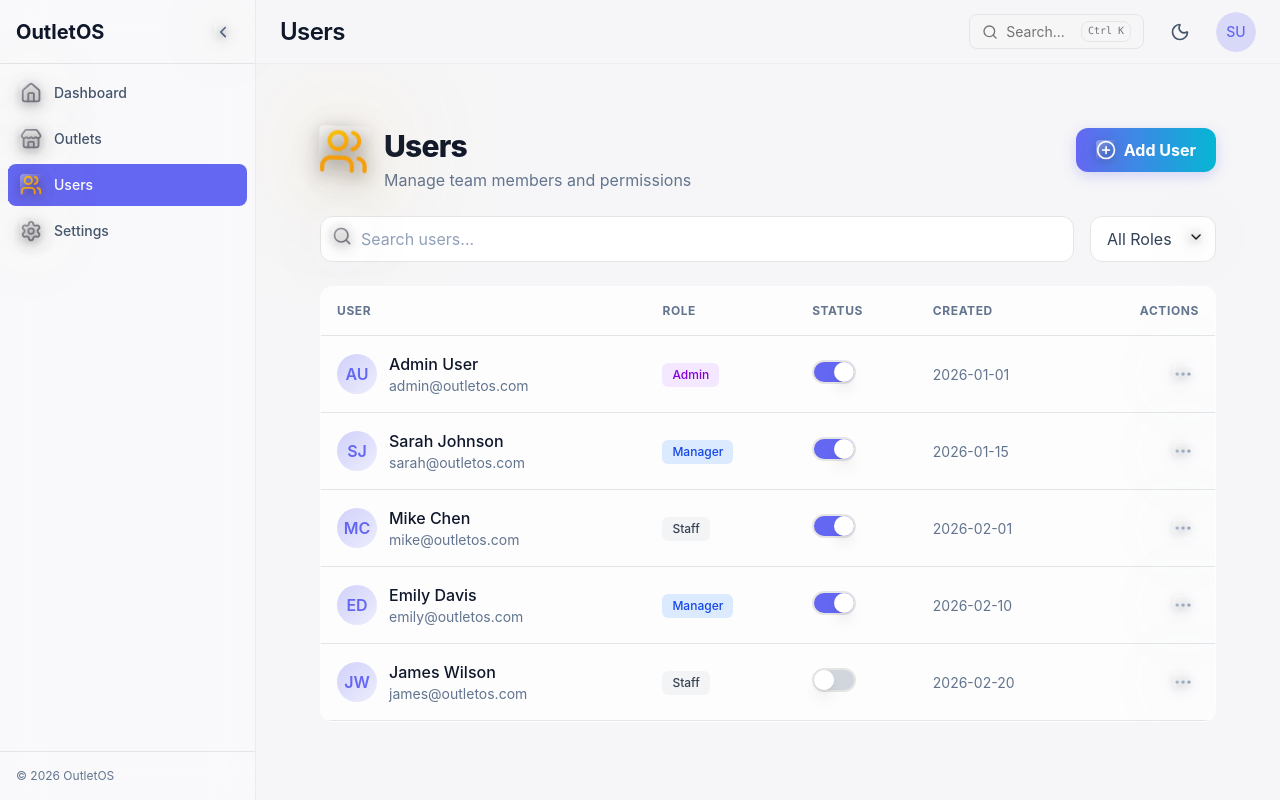
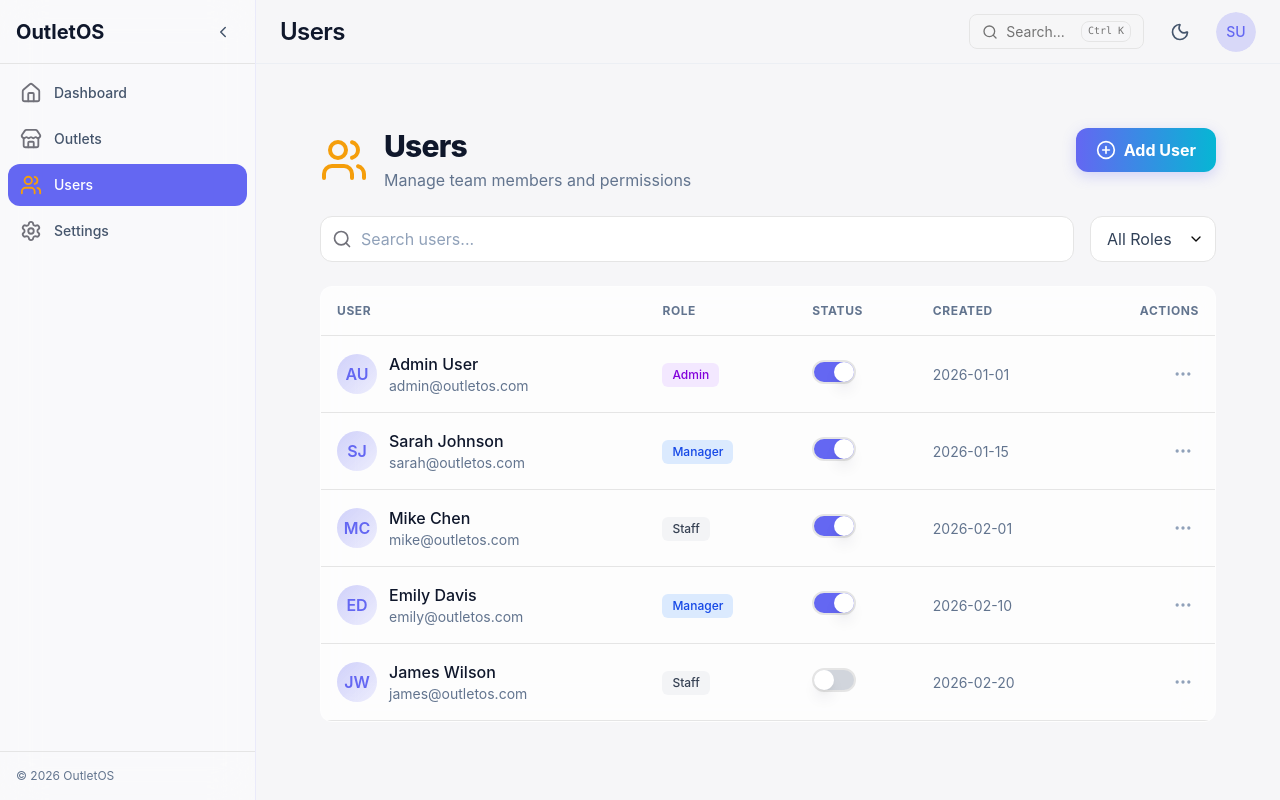
Before and after one commit to akashpaul404/outletos, a React (Vite) app: page /users in a window 1280 px wide. Built offline with nearby package versions, Linux system fonts and the light colour scheme; sample sign-in values are in the browser's storage.

Commit message:
fix: clean flat icons, pill active sidebar

```diff
--- a/src/components/layout/Sidebar.tsx
+++ b/src/components/layout/Sidebar.tsx
@@ -104,9 +104,9 @@ export default function Sidebar() {
                         to={item.to}
                         className={({ isActive }) =>
                             cn(
-                                "relative flex items-center gap-3 rounded-lg px-3 py-2.5 text-sm font-medium transition-all duration-200",
+                                "flex items-center gap-3 rounded-xl px-3 py-2.5 text-sm font-medium transition-all duration-200",
                                 isActive
-                                    ? "bg-primary dark:bg-primary/10 text-white dark:text-primary"
+                                    ? "bg-primary text-white"
                                     : "text-slate-600 dark:text-slate-400 hover:bg-slate-100 dark:hover:bg-white/5 hover:text-slate-900 dark:hover:text-white",
                                 collapsed && "justify-center px-2"
                             )
@@ -136,15 +136,6 @@ export default function Sidebar() {
                                         </motion.span>
                                     )}
                                 </AnimatePresence>
-                                {/* Active indicator */}
-                                {isActive && (
-                                    <motion.div
-                                        layoutId="activeIndicator"
-                                        className="absolute left-0 h-8 w-1 rounded-r-full bg-primary"
-                                        initial={false}
-                                        transition={{ type: "spring", stiffness: 500, damping: 30 }}
-                                    />
-                                )}
                             </motion.div>
                         )}
                     </NavLink>
--- a/src/components/ui/icon-3d.tsx
+++ b/src/components/ui/icon-3d.tsx
@@ -1,7 +1,5 @@
-import { motion } from 'framer-motion'
 import { cn } from '@/lib/utils'
 import { type LucideIcon } from 'lucide-react'
-import { type CSSProperties } from 'react'
 
 interface Icon3DProps {
   icon: LucideIcon
@@ -16,81 +14,13 @@ export function Icon3D({
   className,
   size = 24,
   color = 'currentColor',
-  hoverRotate = true
 }: Icon3DProps) {
-
   return (
-    <motion.div
-      className={cn("inline-flex items-center justify-center relative", className)}
-      whileHover={hoverRotate ? {
-        rotateY: 15,
-        rotateX: 10,
-        scale: 1.15,
-        transition: {
-          duration: 0.3,
-          ease: "easeOut"
-        }
-      } : {
-        scale: 1.1,
-        transition: { duration: 0.2 }
-      }}
-      style={{
-        perspective: "1000px",
-        transformStyle: "preserve-3d",
-      }}
-    >
-      {/* Background glow */}
-      <div
-        className="absolute inset-0 rounded-full blur-xl opacity-40 -z-10"
-        style={{
-          background: `radial-gradient(circle, ${color} 0%, transparent 70%)`,
-          transform: 'translateZ(-10px) scale(1.8)'
-        }}
-      />
-
-      {/* Shadow layer 1 (far) */}
     <Icon
       size={size}
-        className="absolute opacity-10 blur-md"
-        style={{
-          color: color,
-          transform: 'translateZ(-15px) translateY(6px) translateX(4px)'
-        }}
-      />
-
-      {/* Shadow layer 2 (close) */}
-      <Icon
-        size={size}
-        className="absolute opacity-20 blur-sm"
-        style={{
-          color: color,
-          transform: 'translateZ(-8px) translateY(3px) translateX(2px)'
-        }}
-      />
-
-      {/* Main icon with gradient */}
-      <div
-        className="relative"
-        style={{
-          transform: 'translateZ(10px)',
-          filter: 'drop-shadow(0 2px 4px rgba(0,0,0,0.3)) drop-shadow(0 4px 8px rgba(0,0,0,0.2))'
-        }}
-      >
-        <Icon
-          size={size}
+      className={cn("shrink-0", className)}
       style={{ color }}
     />
-        {/* Glossy highlight overlay */}
-        <div
-          className="absolute inset-0 pointer-events-none"
-          style={{
-            background: 'linear-gradient(135deg, rgba(255,255,255,0.4) 0%, transparent 60%)',
-            mixBlendMode: 'overlay',
-            borderRadius: '4px'
-          }}
-        />
-      </div>
-    </motion.div>
   )
 }
 
@@ -98,102 +28,13 @@ export function Icon3DFloat({
   icon: Icon,
   className,
   size = 24,
-  color = 'currentColor'
+  color = 'currentColor',
 }: Omit<Icon3DProps, 'hoverRotate'>) {
-
   return (
-    <motion.div
-      className={cn("inline-flex items-center justify-center relative", className)}
-      animate={{
-        y: [0, -10, 0],
-        rotateZ: [-3, 3, -3],
-        scale: [1, 1.05, 1]
-      }}
-      transition={{
-        duration: 4,
-        repeat: Infinity,
-        ease: "easeInOut"
-      }}
-      whileHover={{
-        scale: 1.2,
-        rotateY: 180,
-        transition: { duration: 0.5, ease: "easeInOut" }
-      }}
-      style={{
-        perspective: "1000px",
-        transformStyle: "preserve-3d",
-      }}
-    >
-      {/* Animated glow */}
-      <motion.div
-        className="absolute inset-0 rounded-full blur-2xl -z-10"
-        animate={{
-          opacity: [0.4, 0.6, 0.4],
-          scale: [1.5, 2, 1.5]
-        }}
-        transition={{
-          duration: 3,
-          repeat: Infinity,
-          ease: "easeInOut"
-        }}
-        style={{
-          background: `radial-gradient(circle, ${color} 0%, transparent 70%)`,
-          transform: 'translateZ(-20px)'
-        }}
-      />
-
-      {/* Multiple shadow layers */}
     <Icon
       size={size}
-        className="absolute opacity-20 blur-lg"
-        style={{
-          color: color,
-          transform: 'translateZ(-20px) translateY(8px) translateX(4px)'
-        }}
-      />
-
-      <Icon
-        size={size}
-        className="absolute opacity-15 blur-xl"
-        style={{
-          color: color,
-          transform: 'translateZ(-25px) translateY(10px) translateX(6px)'
-        }}
-      />
-
-      {/* Main icon */}
-      <div
-        className="relative"
-        style={{
-          transform: 'translateZ(15px)',
-          filter: 'drop-shadow(0 4px 8px rgba(0,0,0,0.4)) drop-shadow(0 8px 16px rgba(0,0,0,0.3))'
-        }}
-      >
-        <Icon
-          size={size}
+      className={cn("shrink-0", className)}
       style={{ color }}
     />
-        {/* Animated glossy shine */}
-        <motion.div
-          className="absolute inset-0 pointer-events-none"
-          animate={{
-            background: [
-              'linear-gradient(135deg, rgba(255,255,255,0.5) 0%, transparent 50%)',
-              'linear-gradient(225deg, rgba(255,255,255,0.5) 0%, transparent 50%)',
-              'linear-gradient(135deg, rgba(255,255,255,0.5) 0%, transparent 50%)'
-            ]
-          }}
-          transition={{
-            duration: 3,
-            repeat: Infinity,
-            ease: "easeInOut"
-          }}
-          style={{
-            mixBlendMode: 'overlay',
-            borderRadius: '4px'
-          }}
-        />
-      </div>
-    </motion.div>
   )
 }
```
Lines whose indentation alone changed are shown as unchanged.
